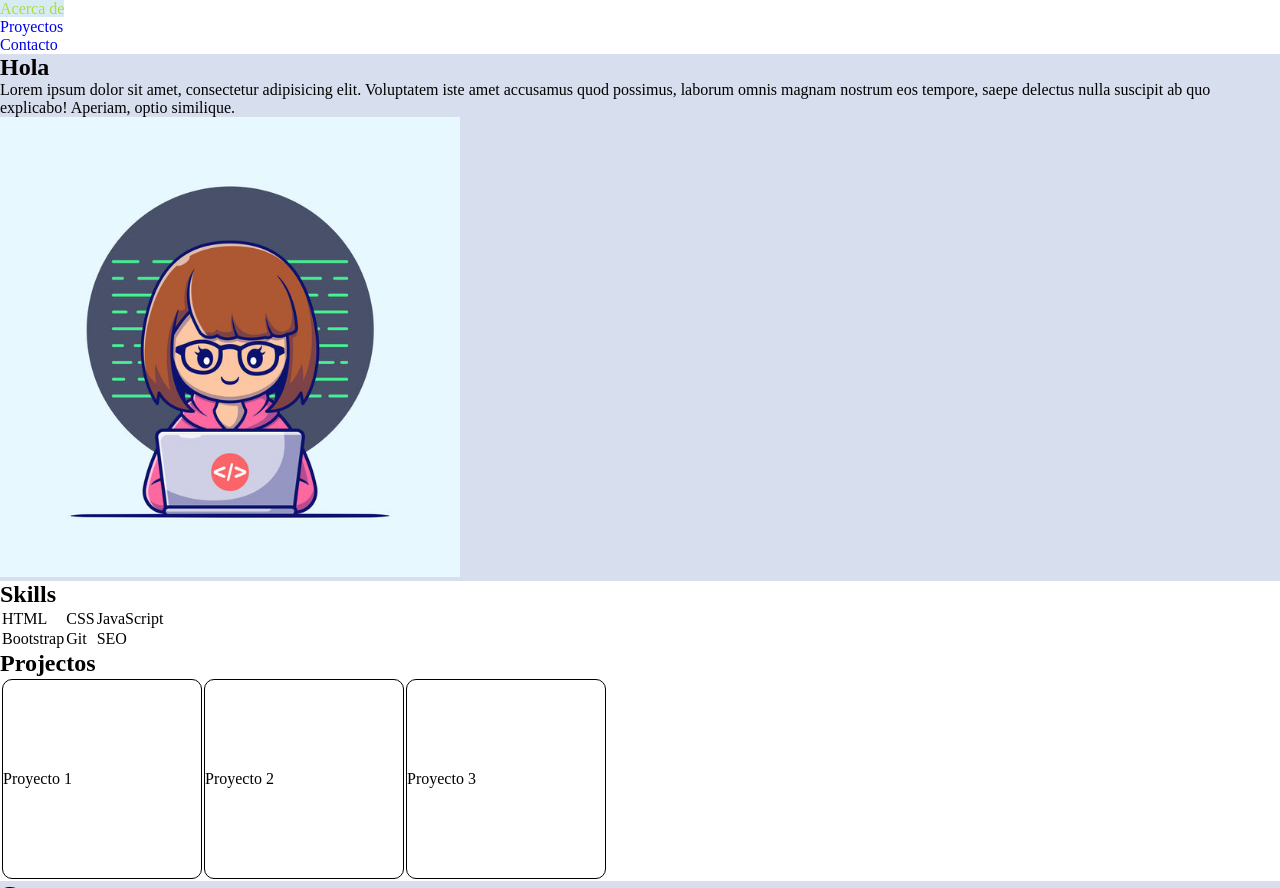
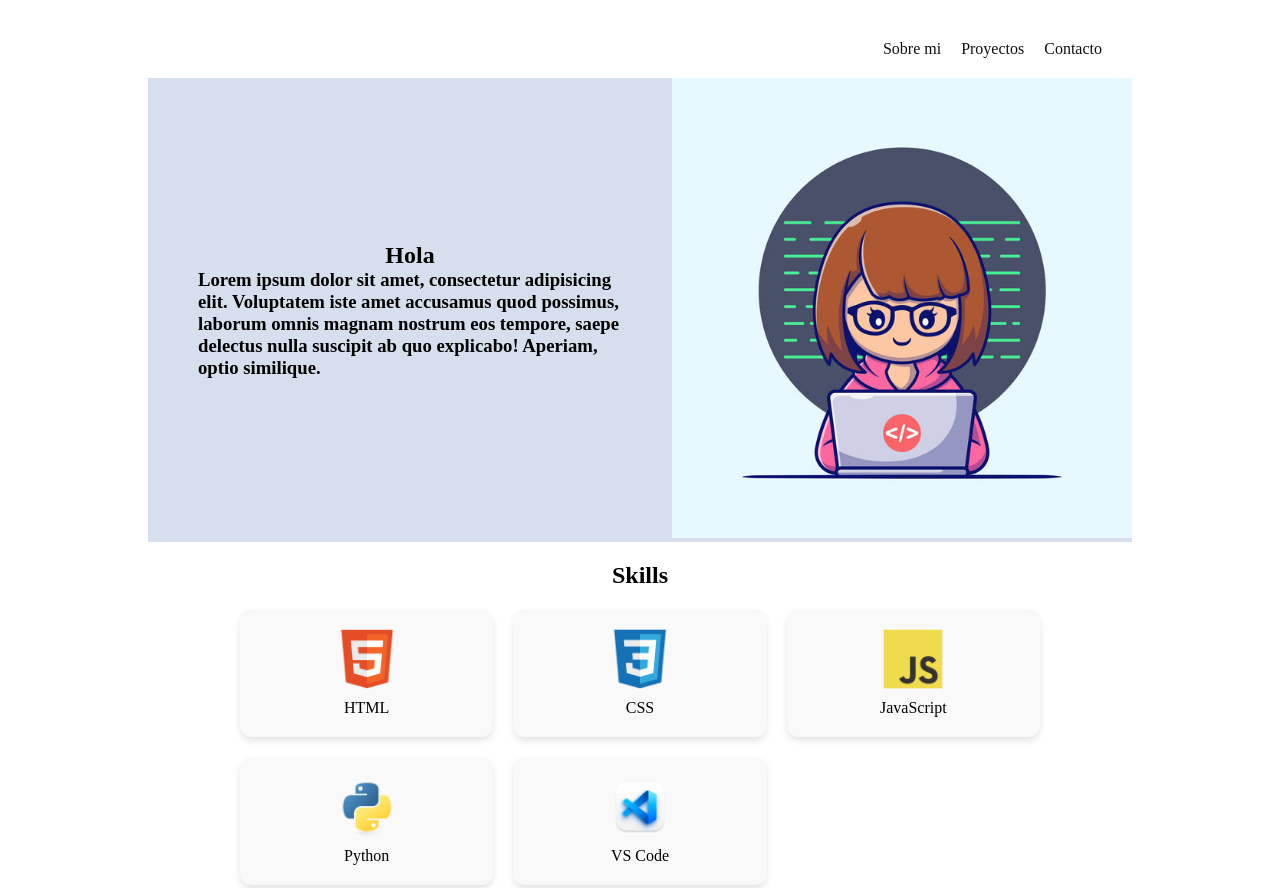
Before and after one commit to arialcoder/PF1, a plain HTML site: page index.html in a window 1280 px wide. Shown: the top 888 px of the page. Drawn offline with Linux system fonts and the light colour scheme.

Commit message:
se agrego estilos para navbar, main, skills.

```diff
--- a/css/styles.css
+++ b/css/styles.css
@@ -3,13 +3,25 @@
     margin: 0;
     padding: 0;
     box-sizing: border-box;
+}
+body{
+    max-width: 1024px;
+    margin: auto;
+    padding: 20px;
+}
+
+ol,
+ul,
+li {
     list-style: none;
 }
+
 a {
     text-decoration: none;
+    color: rgb(15, 15, 15);
   }
 
- /* Cuando el usuario sitúa el cursor del ratón sobre un enlace */
+ /* Cuando el usuario situa el cursor del raton sobre un enlace */
 a:hover {
    color: rgb(174, 219, 68);
    background-color: rgb(214, 235, 243);
@@ -26,15 +38,80 @@ a:visited {
     text-decoration: none;
 }
 
+ /* Barra de navegacion */
+.menu_header{
+    max-width: 1024px;
+    margin: auto;
+    padding: 20px;
+}
+
+.navbar{
+    display: flex;
+    justify-content:flex-end
+}
+
+
+.navbar_item{
+    padding: 10px;
+}
+
+ /* seccion main */
+
+.about{
+    display: flex;
+    justify-content: center;
+}
+
 .about{
    background-color: rgb(215, 223, 238);
 }
 
+.about_text{
+    display: flex;
+    flex-direction: column;
+    max-width: 1024px;
+    margin: auto;
+    align-items: center;
+    padding: 50px;
+}
 #main-avatar{
     border-radius: 20px;
 
 }
 
+.skills_seccion {
+    max-width: 1024px;
+    margin: auto;
+}
+.Skill_titile {
+    text-align: center;
+    padding: 20px;
+}
+.skills-grid {
+    display: grid;
+    grid-template-columns: repeat(3, minmax(120px, 1fr));
+    gap: 20px;
+    max-width: 800px;
+    margin: 0 auto;
+}
+
+.skill-item {
+    display: flex;
+    flex-direction: column;
+    align-items: center;
+    padding: 20px;
+    background: #f9f9f9;
+    border-radius: 12px;
+    box-shadow: 0 4px 6px rgba(0, 0, 0, 0.1);
+    transition: transform 0.2s ease-in-out;
+}
+
+.skill-item img {
+      width: 60px;
+      height: 60px;
+      object-fit: contain;
+      margin-bottom: 10px;
+}
 .table-skills > td {
     border: 1px solid black;
     border-radius: 10px;
--- a/index.html
+++ b/index.html
@@ -11,25 +11,28 @@
 
 <body>
     <!-- Encabezado -->
-    <header>
-        <nav class="navbar" id="navbar">
-            <ul>
-                <li><a class="navbarlinks" href="#about">Acerca de</a></li>
-                <li><a class="navbarlinks" href="#projects">Proyectos</a></li>
-                <li><a class="navbarlinks" href="#contact">Contacto</a></li>
+    <header class="menu_header">
+        <nav  id="navbar">
+            <ul class="navbar">
+                <li><a class="navbar_item" href="#about">Sobre mi</a></li>
+                <li><a class="navbar_item" href="#projects">Proyectos</a></li>
+                <li><a class="navbar_item" href="#contact">Contacto</a></li>
             </ul>
         </nav>
     </header>
     <!-- Contenido principal -->
     <main>
-        <section class="about">
-            <h1>Hola</h1>
-            <p>
+        <section class="about" id="about">
+            <div class="about_text">
+                <h1>Hola</h>
+                <h3>
                 Lorem ipsum dolor sit amet, consectetur adipisicing elit. Voluptatem
                 iste amet accusamus quod possimus, laborum omnis magnam nostrum eos
                 tempore, saepe delectus nulla suscipit ab quo explicabo! Aperiam,
                 optio similique.
-            </p>
+                </h3>
+            </div>
+
             <div>
                  <img src="./img/avatar.jpg" alt="imagen avatar" width="460" height="auto" id="about-avatar" />
             </div>
@@ -37,9 +40,32 @@
         </section>
 
         <!-- skills -->
-        <section class="skills">
-            <h2>Skills</h2>
-            <table class="table-skills">
+        <section class="skills_seccion">
+            <h2 class="Skill_titile">Skills</h2>
+            <div class="skills-grid">
+                <div class="skill-item">
+                    <img src="./img/html.png" alt="HTML" />
+                    <span>HTML</span>
+                </div>
+                <div class="skill-item">
+                    <img src="./img/css.png" alt="CSS" />
+                    <span>CSS</span>
+                </div>
+                <div class="skill-item">
+                    <img src="./img/javascript.png" alt="JS" />
+                    <span>JavaScript</span>
+                </div>
+                <div class="skill-item">
+                    <img src="./img/python.png" alt="Python" />
+                    <span>Python</span>
+                </div>
+                <div class="skill-item">
+                    <img src="./img/vsc.png" alt="VSC" />
+                    <span>VS Code</span>
+                </div>
+            </div>
+
+            <!-- <table class="table-skills">
                         <tr>
                             <td>HTML</td>
                             <td>CSS</td>
@@ -50,11 +76,11 @@
                             <td>Git</td>
                             <td>SEO</td>
                         </tr>
-            </table>
+                    </table> -->
         </section>
 
         <!-- proyectos -->
-        <section class="projects">
+        <section class="projects" id="projects">
             <h2 class="projects_item">Projectos</h2>
             <table class="table-proyects">
                 <tr>
@@ -65,7 +91,7 @@
             </table>
         </section>
         <!-- proyectos -->
-        <section class="contact">
+        <section class="contact" id="contact">
             <h2>Contacto</h2>
             <form id="contact_form" method="post">
                 <div>
```
Also changed, not shown: img/css.png (added), img/git.png (added), img/html.png (added), img/javascript.png (added), img/python.png (added), img/vsc.png (added). Lines whose indentation alone changed are shown as unchanged.
